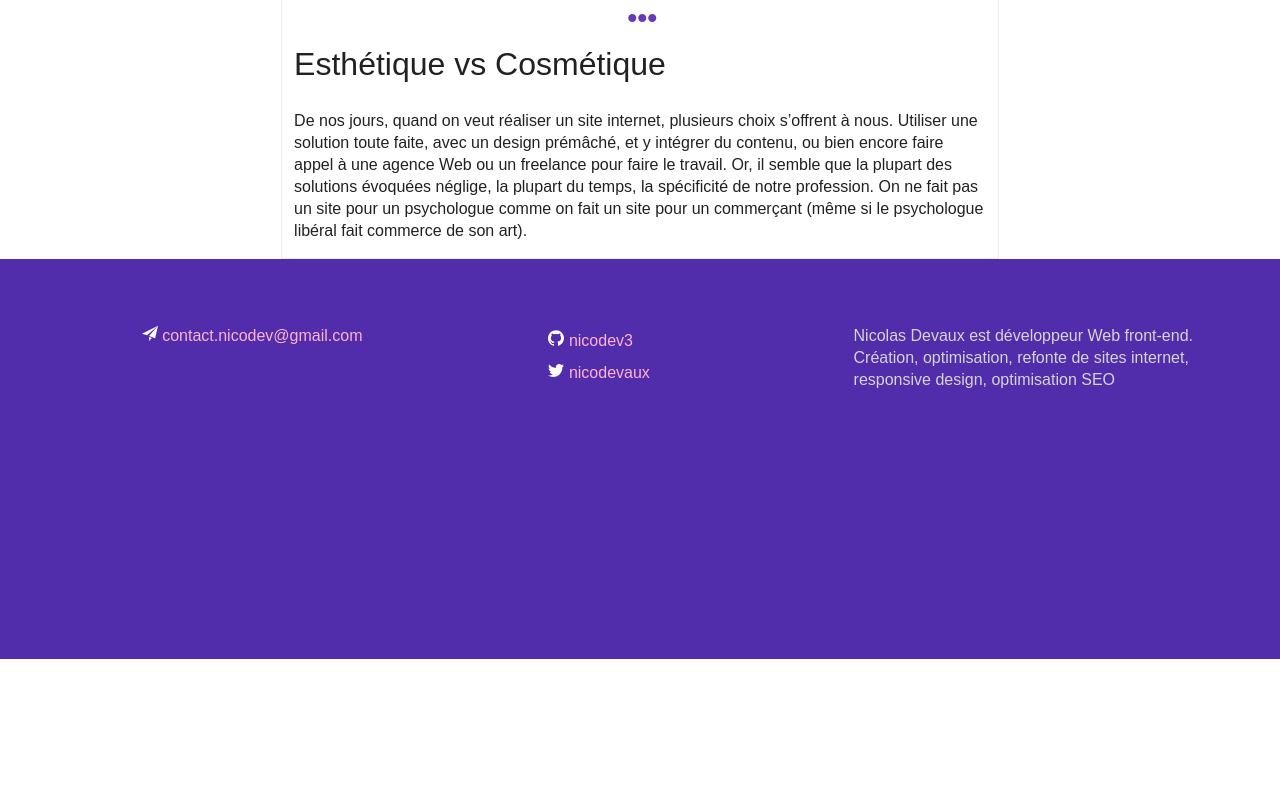
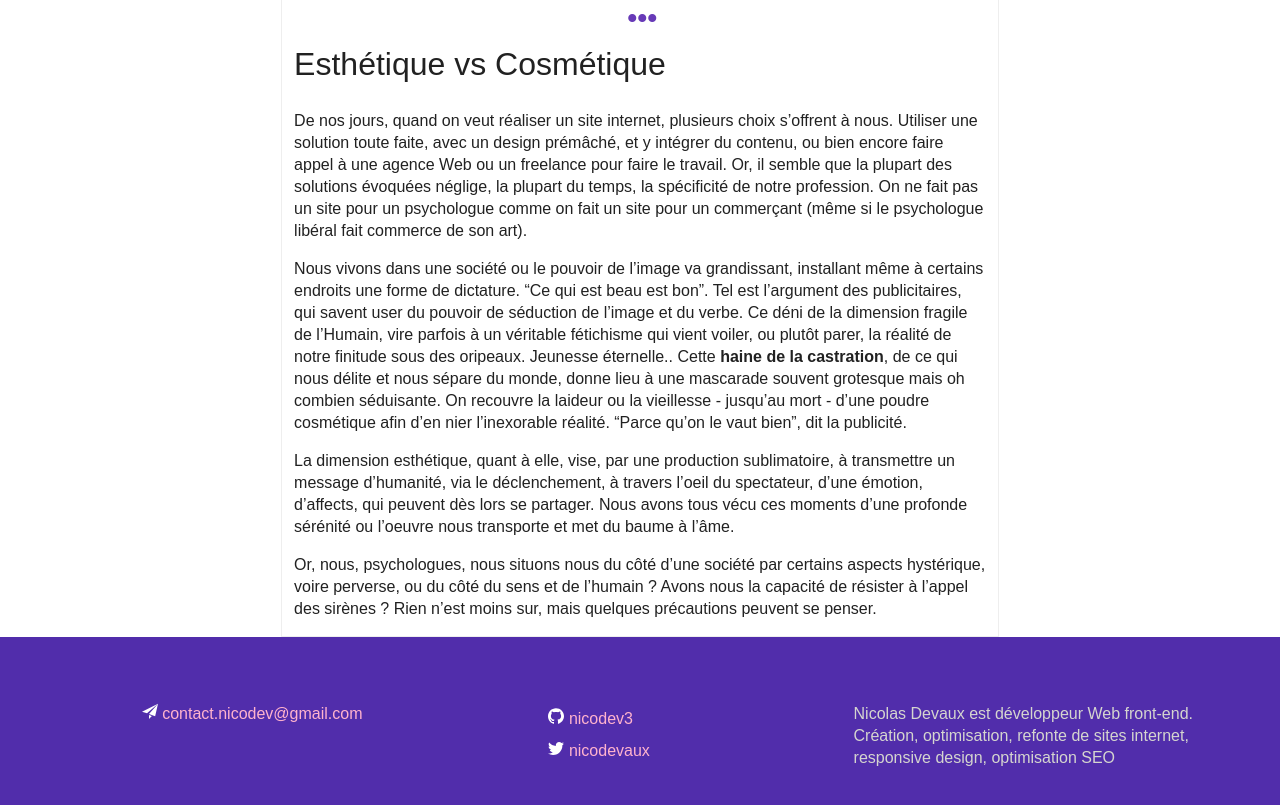
Before and after one commit to nicodev3/nicodev3.github.io, a Jekyll site: the page built from _posts/2016-09-05-site-internet-psychologues.md, in a window 1280 px wide and 900 px high, scrolled down 1456 px. Shown: the top 805 px of the window. Built offline with Jekyll 4.4.1, drawn with Linux system fonts in a browser that asks for light colours; nearby versions of some CDN libraries; comment, search, counter and statistics services are not loaded; before the commit the page ends 2115 px from its top, so only the background shows below that.

Commit message:
Update 2016-09-05-site-internet-psychologues.md

```diff
--- a/_posts/2016-09-05-site-internet-psychologues.md
+++ b/_posts/2016-09-05-site-internet-psychologues.md
@@ -31,3 +31,9 @@ En d'autres termes, le contenant, l'apparence du site internet, fait-il cadre ou
 ## Esthétique vs Cosmétique
 
 De nos jours, quand on veut réaliser un site internet, plusieurs choix s'offrent à nous. Utiliser une solution toute faite, avec un design prémâché, et y intégrer du contenu, ou bien encore faire appel à une agence Web ou un freelance pour faire le travail. Or, il semble que la plupart des solutions évoquées néglige, la plupart du temps, la spécificité de notre profession. On ne fait pas un site pour un psychologue comme on fait un site pour un commerçant (même si le psychologue libéral fait commerce de son art).
+
+Nous vivons dans une société ou le pouvoir de l'image va grandissant, installant même à certains endroits une forme de dictature. "Ce qui est beau est bon". Tel est l'argument des publicitaires, qui savent user du pouvoir de séduction de l'image et du verbe. Ce déni de la dimension fragile de l'Humain, vire parfois à un véritable fétichisme qui vient voiler, ou plutôt parer, la réalité de notre finitude sous des oripeaux. Jeunesse éternelle.. Cette **haine de la castration**, de ce qui nous délite et nous sépare du monde, donne lieu à une mascarade souvent grotesque mais oh combien séduisante. On recouvre la laideur ou la vieillesse - jusqu'au mort - d'une poudre cosmétique afin d'en nier l'inexorable réalité. "Parce qu'on le vaut bien", dit la publicité.
+
+La dimension esthétique, quant à elle, vise, par une production sublimatoire, à transmettre un message d'humanité, via le déclenchement, à travers l'oeil du spectateur, d'une émotion, d'affects, qui peuvent dès lors se partager. Nous avons tous vécu ces moments d'une profonde sérénité ou l'oeuvre nous transporte et met du baume à l'âme.
+
+Or, nous, psychologues, nous situons nous du côté d'une société par certains aspects hystérique, voire perverse, ou du côté du sens et de l'humain&nbsp;? Avons nous la capacité de résister à l'appel des sirènes&nbsp;? Rien n'est moins sur, mais quelques précautions peuvent se penser.
```
